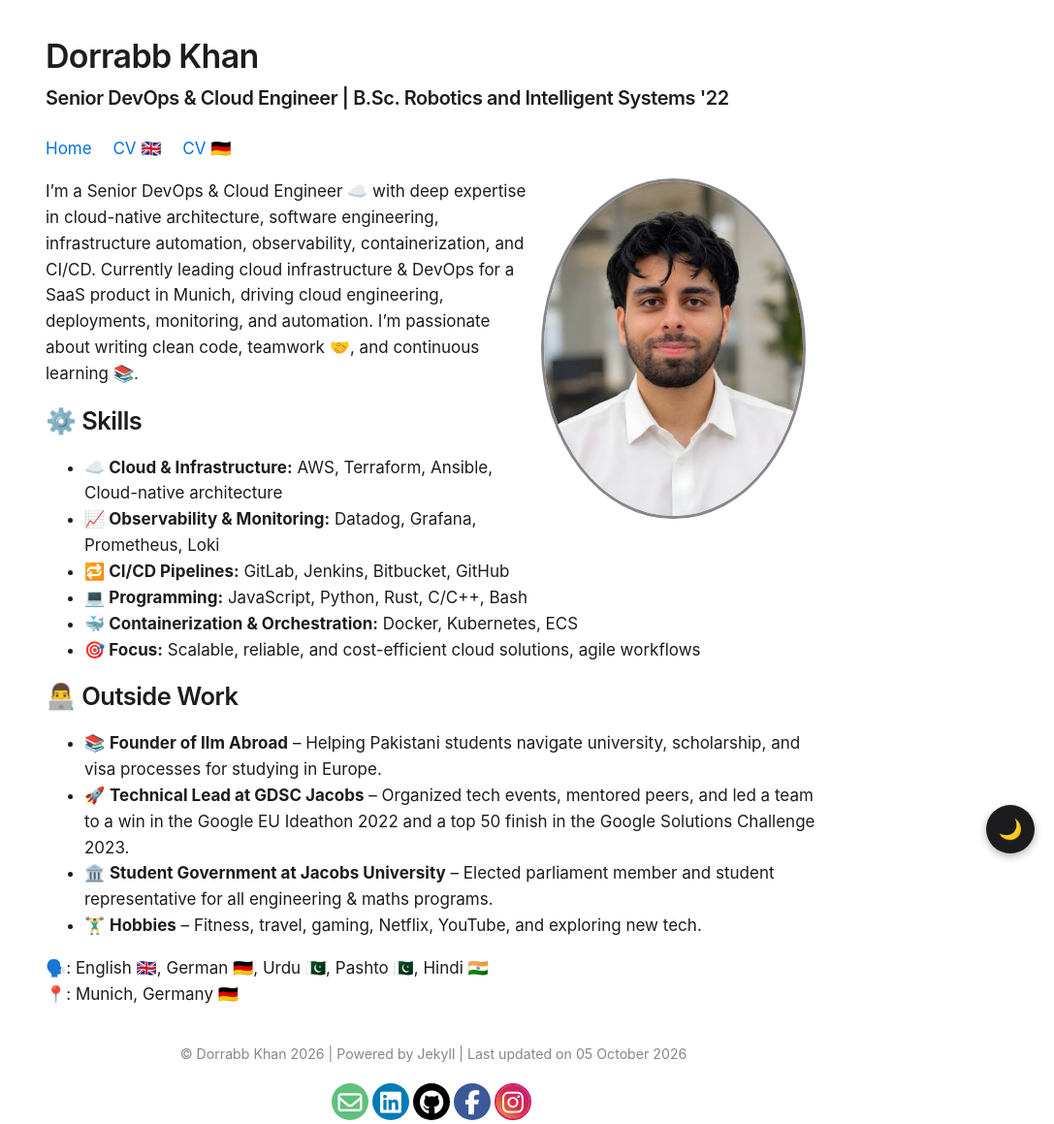
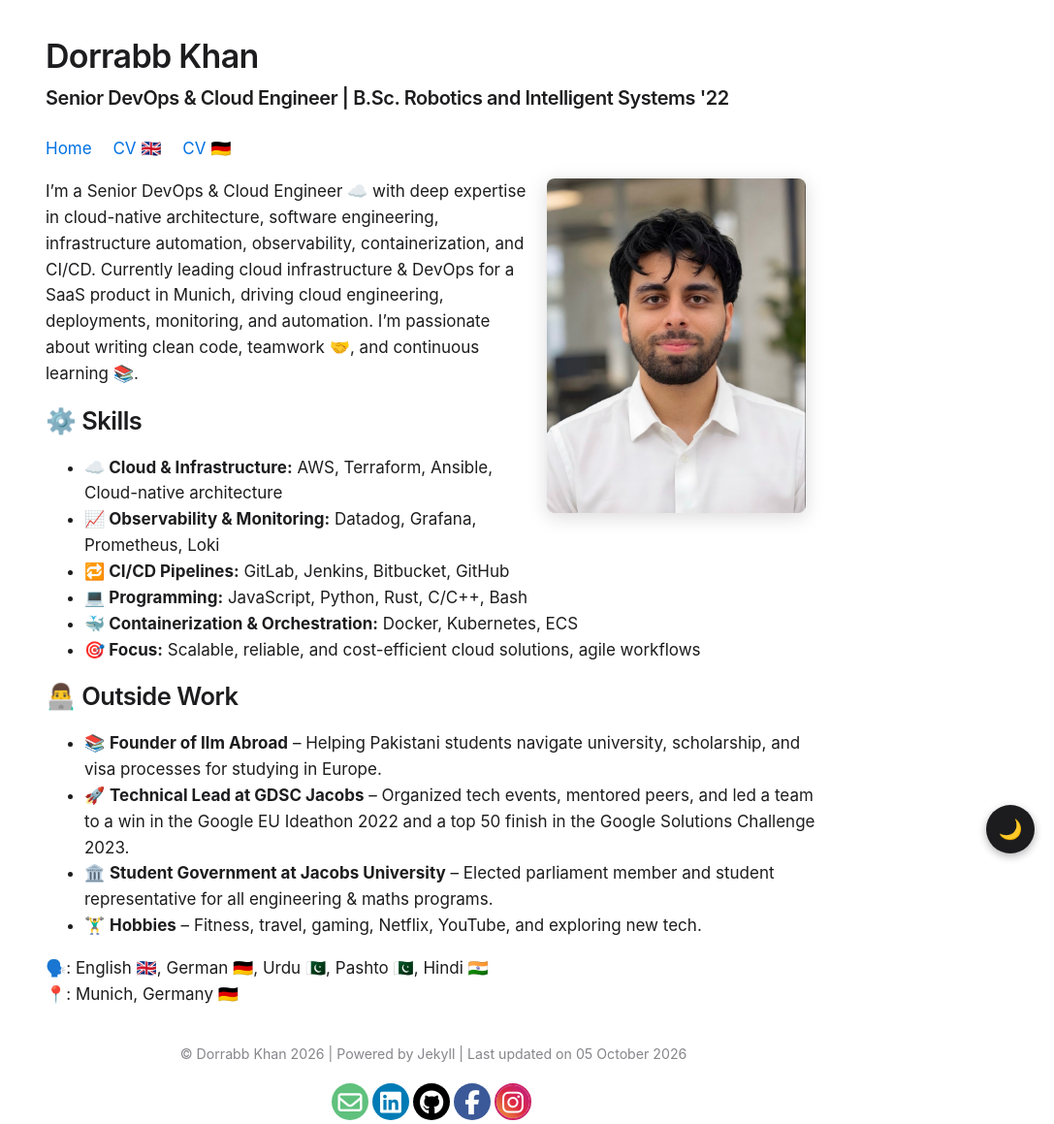
Before and after one commit to dorrabbkhan/dorrabbkhan.github.io, a Jekyll site: the page built from index.md, in a window 1280 px wide. Shown: the whole page at 97% size, without its empty margins (193-1280 px from the left). Built offline with Jekyll 4.4.1, drawn with Linux system fonts in a browser that asks for light colours.

Commit message:
Update picture

```diff
--- a/assets/css/_sass/profile.scss
+++ b/assets/css/_sass/profile.scss
@@ -1,29 +1,30 @@
 /* Profile */
 .profile {
-    border-style: solid;
-    border-color: $light-gray;
-    margin-left: 1rem;
-    margin-right: 1rem;
-    margin-bottom: 1rem;
-    border-radius: 6px;
-    border-radius: 50%;
+  border: none;
+  margin-left: 1rem;
+  margin-right: 1rem;
+  margin-bottom: 1rem;
+  border-radius: 8px;
+  box-shadow: 0 4px 20px rgba(0, 0, 0, 0.15);
+}
+
+[data-theme="dark"] .profile {
+  box-shadow: 0 4px 20px rgba(0, 0, 0, 0.4);
 }
 
 .left {
-    float: left;
+  float: left;
 }
 
 .right {
-    float: right;
+  float: right;
 }
 
 // adjust tile sizes on smaller screens
 @include media-query($on-phone) {
-  @media screen and (max-width: $on-phone){
-
+  @media screen and (max-width: $on-phone) {
     .profile {
       width: 40%;
     }
-
   }
 }
```
